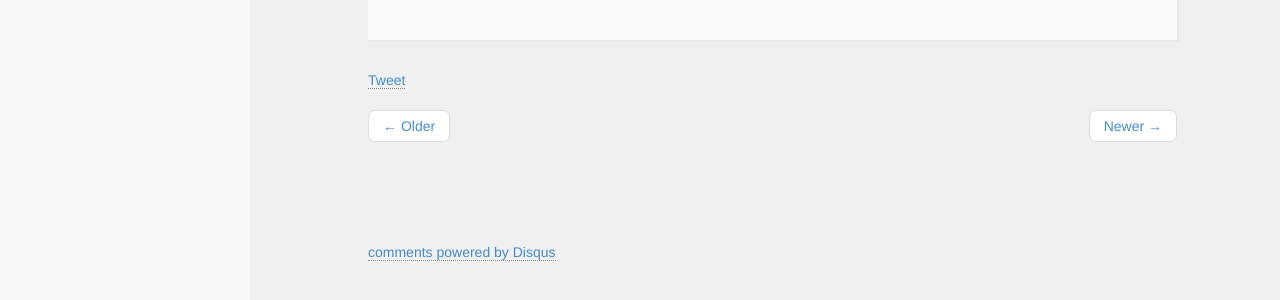
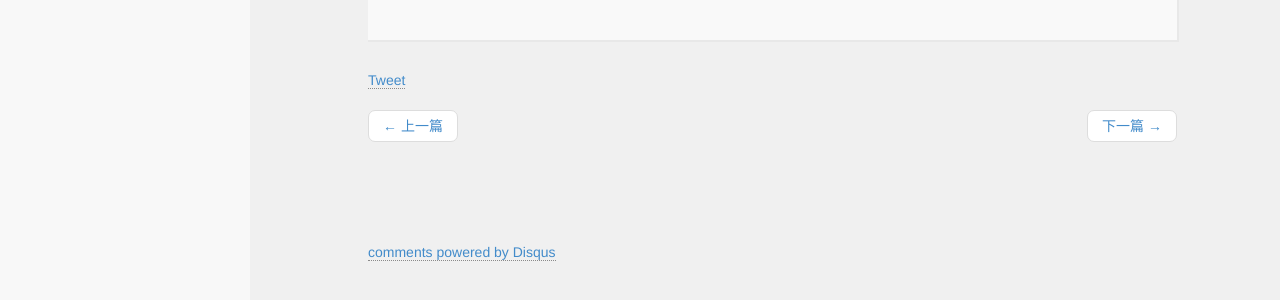
Before and after one commit to ceares/blog, a Jekyll site: the page built from _posts/2013-12-04-Samples.markdown, in a window 1280 px wide and 1038 px high. Shown: the part 680-980 px from the top of the window. Built offline with Jekyll 4.4.1, drawn with Linux system fonts in a browser that asks for light colours; nearby versions of some CDN libraries; Markdown is read by kramdown in place of the engine named in the settings; comment, search, counter and statistics services are not loaded.

Commit message:
Update pager.html

```diff
--- a/_includes/pager.html
+++ b/_includes/pager.html
@@ -1,8 +1,8 @@
 <ul class="pager">
 {% if page.previous %}
-  <li class="previous"><a href="{{ page.previous.url }}">&larr; Older</a></li>
+  <li class="previous"><a href="{{ page.previous.url }}">&larr; 上一篇</a></li>
 {% endif %}
 {% if page.next %}
-  <li class="next"><a href="{{ page.next.url }}">Newer &rarr;</a></li>
+  <li class="next"><a href="{{ page.next.url }}">下一篇 &rarr;</a></li>
 {% endif %}
 </ul>
```
